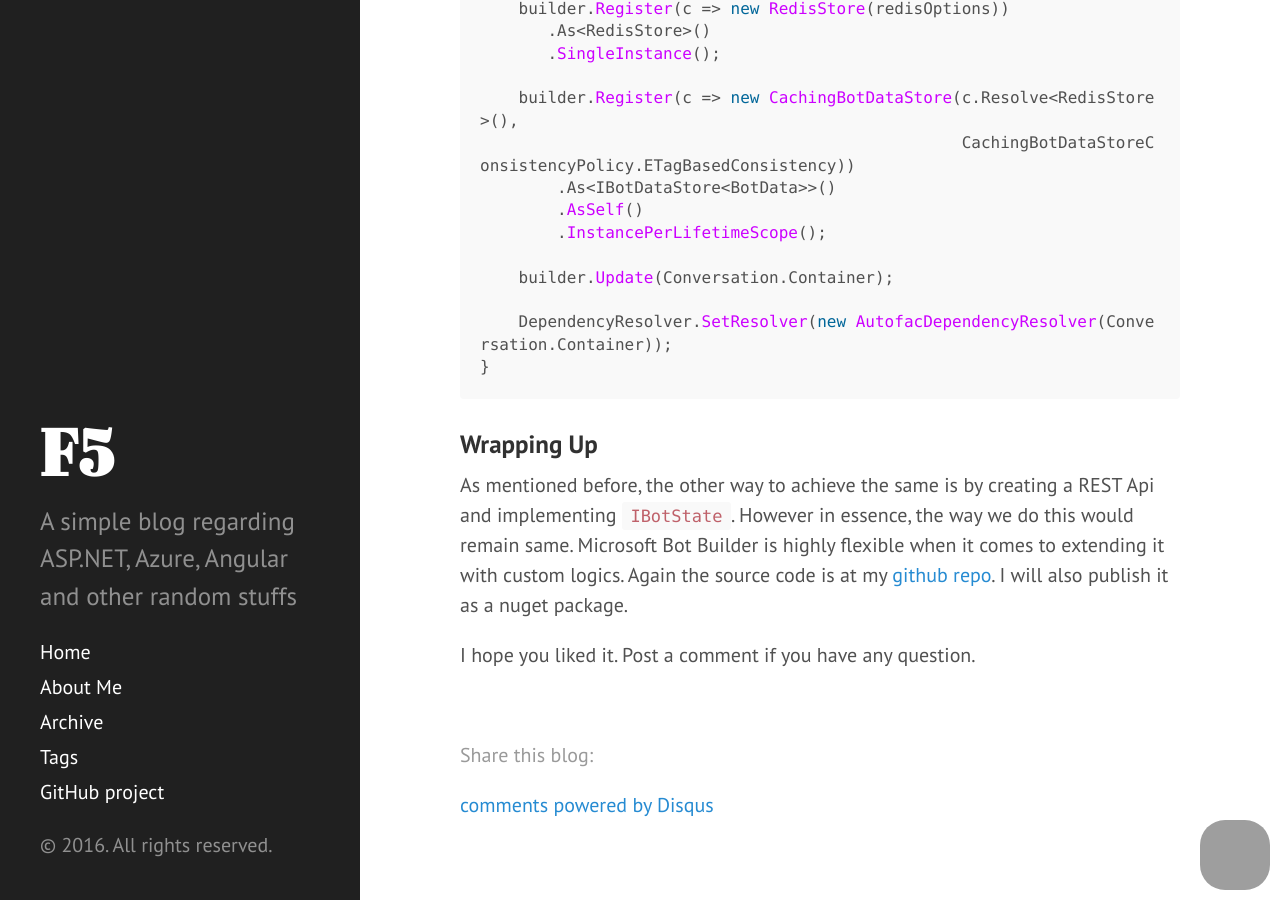
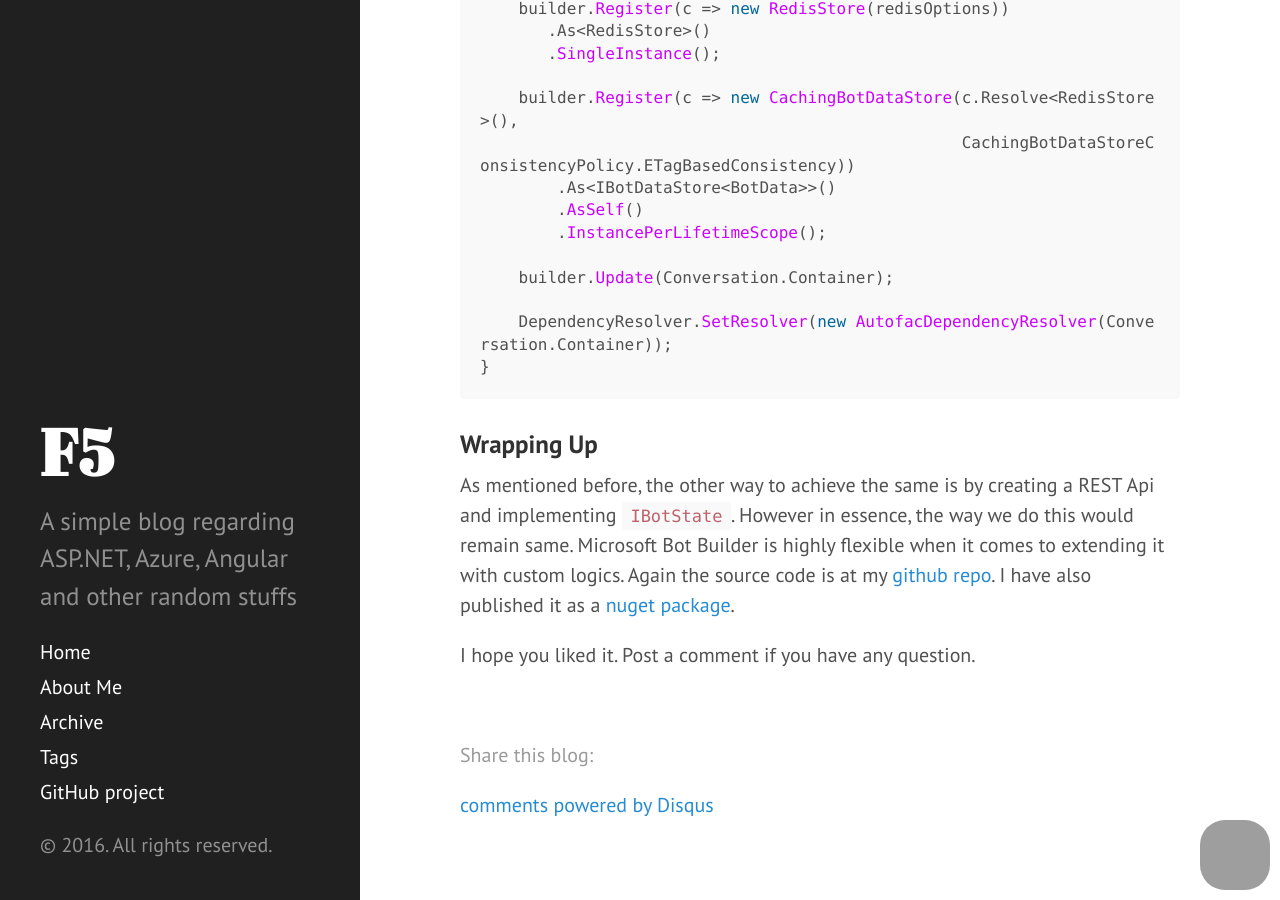
Before and after one commit to ankitbko/ankitbko.github.io, a Jekyll site: the page built from _posts/2016-10-17-Microsoft-Bot-Framework-Use-Redis-to-store-conversation-state.md, in a window 1280 px wide and 900 px high, scrolled down 3574 px. Built offline with Jekyll 4.4.1, drawn with Linux system fonts in a browser that asks for light colours; comment, search, counter and statistics services are not loaded; grey boxes are pictures that could not be loaded.

Commit message:
Added nuget link

```diff
--- a/_posts/2016-10-17-Microsoft-Bot-Framework-Use-Redis-to-store-conversation-state.md
+++ b/_posts/2016-10-17-Microsoft-Bot-Framework-Use-Redis-to-store-conversation-state.md
@@ -122,6 +122,6 @@ private void RegisterBotDependencies()
 ### Wrapping Up
 
 As mentioned before, the other way to achieve the same is by creating a REST Api and implementing `IBotState`. However in essence, the way we do this would remain same.
-Microsoft Bot Builder is highly flexible when it comes to extending it with custom logics. Again the source code is at my [github repo](https://github.com/ankitbko/Microsoft.Bot.Builder.RedisStore). I will also publish it as a nuget package.
+Microsoft Bot Builder is highly flexible when it comes to extending it with custom logics. Again the source code is at my [github repo](https://github.com/ankitbko/Microsoft.Bot.Builder.RedisStore). I have also published it as a [nuget package](https://www.nuget.org/packages/Microsoft.Bot.Builder.RedisStore/).
 
 I hope you liked it. Post a comment if you have any question.
```
